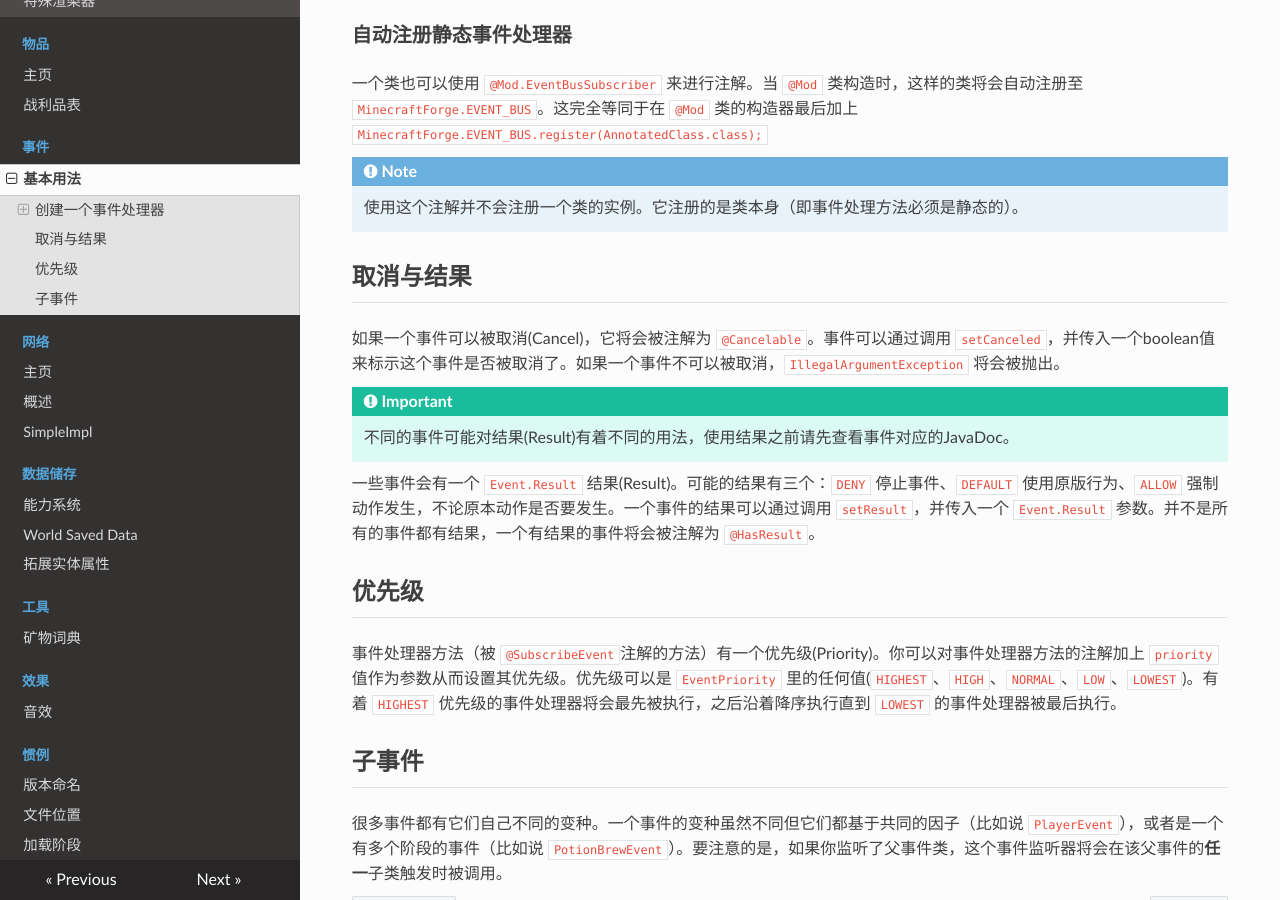
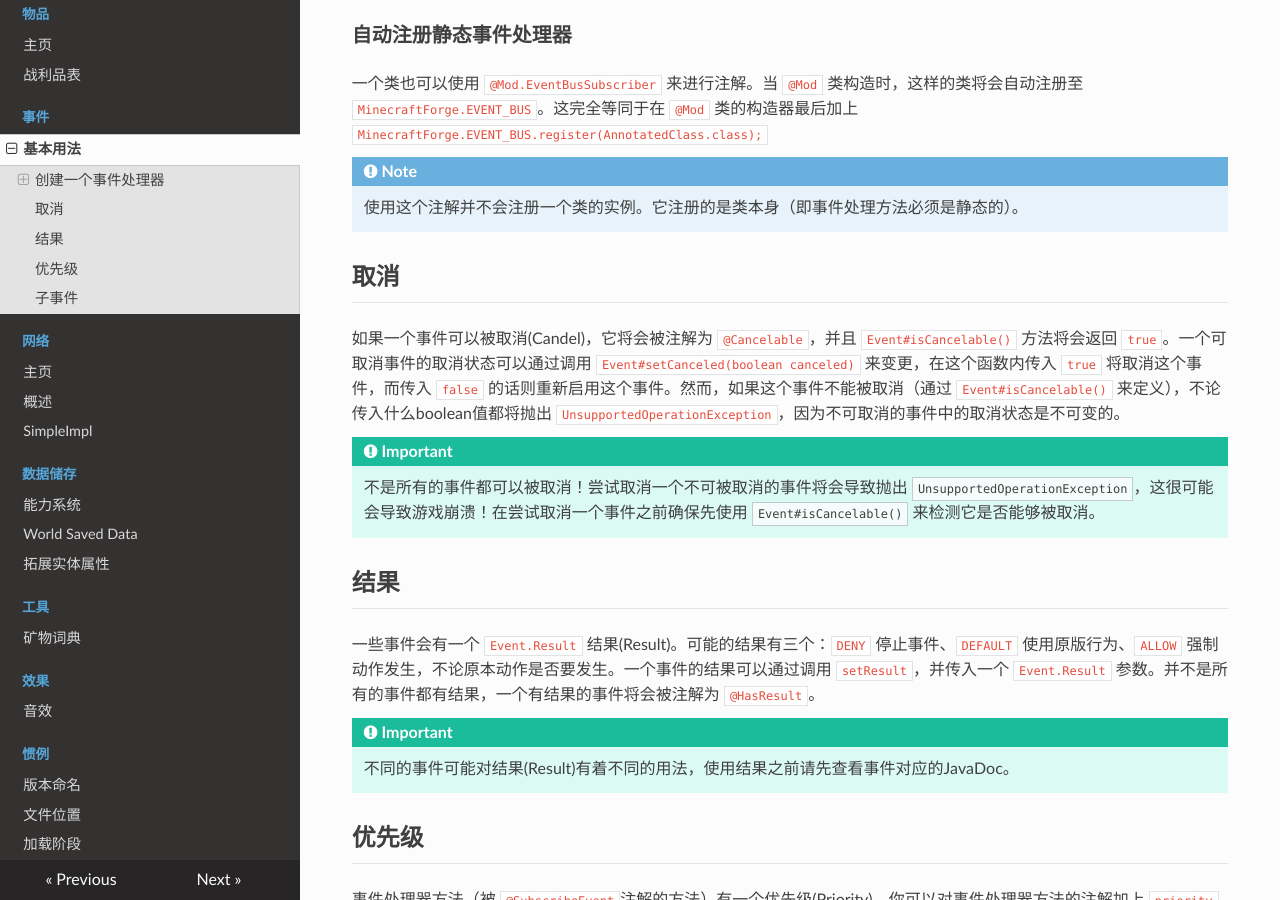
Before and after one commit to Krasjet/Forge-Documentation-CN, an MkDocs documentation site: the page built from docs/events/intro.md, in a window 1280 px wide and 900 px high, scrolled down 1085 px. Built offline with MkDocs 1.6.1, drawn with Linux system fonts in a browser that asks for light colours; nearby versions of some CDN libraries; old or Windows-style settings are respelled for this version of MkDocs.

Commit message:
Update Event Documentation

```diff
--- a/docs/events/intro.md
+++ b/docs/events/intro.md
@@ -52,23 +52,30 @@ public class MyStaticForgeEventHandler {
 
 	使用这个注解并不会注册一个类的实例。它注册的是类本身（即事件处理方法必须是静态的）。
 
-取消与结果
--------------------------
+取消
+----
 
-如果一个事件可以被取消(Cancel)，它将会被注解为 `@Cancelable`。事件可以通过调用 `setCanceled`，并传入一个boolean值来标示这个事件是否被取消了。如果一个事件不可以被取消，`IllegalArgumentException` 将会被抛出。
+如果一个事件可以被取消(Candel)，它将会被注解为 `@Cancelable`，并且 `Event#isCancelable()` 方法将会返回 `true`。一个可取消事件的取消状态可以通过调用 `Event#setCanceled(boolean canceled)` 来变更，在这个函数内传入 `true` 将取消这个事件，而传入 `false` 的话则重新启用这个事件。然而，如果这个事件不能被取消（通过 `Event#isCancelable()` 来定义），不论传入什么boolean值都将抛出 `UnsupportedOperationException`，因为不可取消的事件中的取消状态是不可变的。
+
+!!! important
+
+	不是所有的事件都可以被取消！尝试取消一个不可被取消的事件将会导致抛出 `UnsupportedOperationException`，这很可能会导致游戏崩溃！在尝试取消一个事件之前确保先使用 `Event#isCancelable()` 来检测它是否能够被取消。
+
+结果
+----
+
+一些事件会有一个 `Event.Result` 结果(Result)。可能的结果有三个：`DENY` 停止事件、`DEFAULT` 使用原版行为、`ALLOW` 强制动作发生，不论原本动作是否要发生。一个事件的结果可以通过调用 `setResult`，并传入一个 `Event.Result` 参数。并不是所有的事件都有结果，一个有结果的事件将会被注解为 `@HasResult`。
 
 !!! important
 
 	不同的事件可能对结果(Result)有着不同的用法，使用结果之前请先查看事件对应的JavaDoc。
 
-一些事件会有一个 `Event.Result` 结果(Result)。可能的结果有三个：`DENY` 停止事件、`DEFAULT` 使用原版行为、`ALLOW` 强制动作发生，不论原本动作是否要发生。一个事件的结果可以通过调用 `setResult`，并传入一个 `Event.Result` 参数。并不是所有的事件都有结果，一个有结果的事件将会被注解为 `@HasResult`。
-
 优先级
----------------
+------
 
 事件处理器方法（被 `@SubscribeEvent`注解的方法）有一个优先级(Priority)。你可以对事件处理器方法的注解加上 `priority` 值作为参数从而设置其优先级。优先级可以是 `EventPriority` 里的任何值(`HIGHEST`、`HIGH`、`NORMAL`、`LOW`、`LOWEST`)。有着 `HIGHEST` 优先级的事件处理器将会最先被执行，之后沿着降序执行直到 `LOWEST` 的事件处理器被最后执行。
 
 子事件
-----------------
+------
 
 很多事件都有它们自己不同的变种。一个事件的变种虽然不同但它们都基于共同的因子（比如说 `PlayerEvent`），或者是一个有多个阶段的事件（比如说 `PotionBrewEvent`）。要注意的是，如果你监听了父事件类，这个事件监听器将会在该父事件的**任一**子类触发时被调用。
```
Also changed, not shown: docs/index.md (+1 -1 lines).
